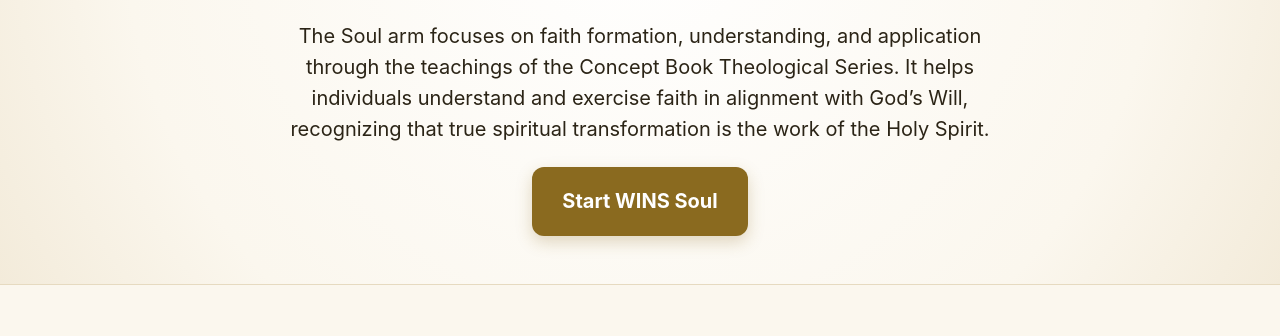
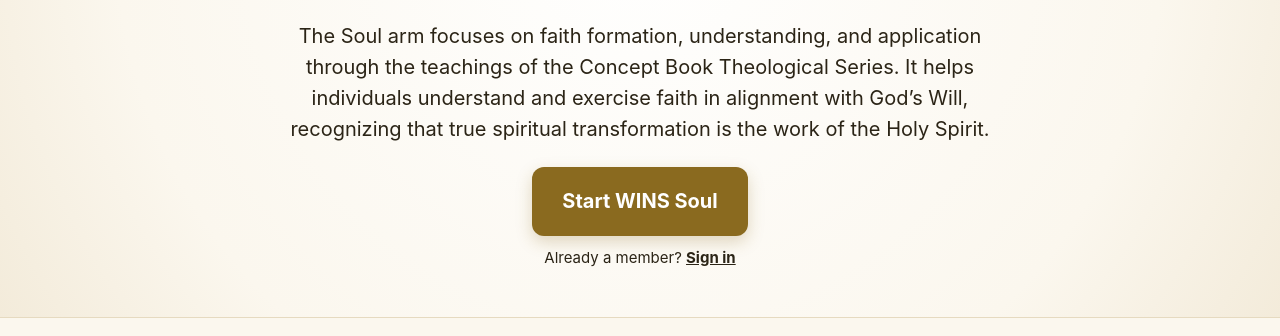
Before and after one commit to kodara-csm/client-pages, a plain HTML site: page camellus-ezeugwu/wins-soul/index.html in a window 1280 px wide. Shown: the part 328-664 px from the top of the page. Drawn offline with Linux system fonts and the light colour scheme.

Commit message:
Camellus Ezeugwu: update

```diff
--- a/camellus-ezeugwu/styles.css
+++ b/camellus-ezeugwu/styles.css
@@ -281,3 +281,6 @@ h2{text-align:center;font-size:36px;line-height:1.2;margin:0 0 34px}
 .site-footer .social{display:flex;justify-content:center;gap:14px;margin:18px 0 0}
 .site-footer .social a{display:inline-flex;margin:0;color:inherit;opacity:.85}
 .site-footer .social a:hover{opacity:1}
+
+.signin{margin:10px 0 0;font-size:15px}
+.signin a{color:inherit;font-weight:700;text-decoration:underline}
--- a/camellus-ezeugwu/wins-soul/index.html
+++ b/camellus-ezeugwu/wins-soul/index.html
@@ -33,6 +33,7 @@
     <p class="path">Receive &rarr; Align &rarr; Abide &rarr; Pinnacle</p>
     <p class="sub">The Soul arm focuses on faith formation, understanding, and application through the teachings of the Concept Book Theological Series. It helps individuals understand and exercise faith in alignment with God&rsquo;s Will, recognizing that true spiritual transformation is the work of the Holy Spirit.</p>
     <a class="btn big" href="https://camellus-ezeugwu.skillstreamhq.com/wins-soul" target="_top" rel="noopener">Start WINS Soul</a>
+    <p class="signin">Already a member? <a href="https://camellus-ezeugwu.skillstream.ai/" target="_top" rel="noopener">Sign in</a></p>
   </div>
 </section>
 
```
Also changed, not shown: camellus-ezeugwu/index.html (+2 -0 lines), camellus-ezeugwu/wins-heart/index.html (+1 -0 lines).
